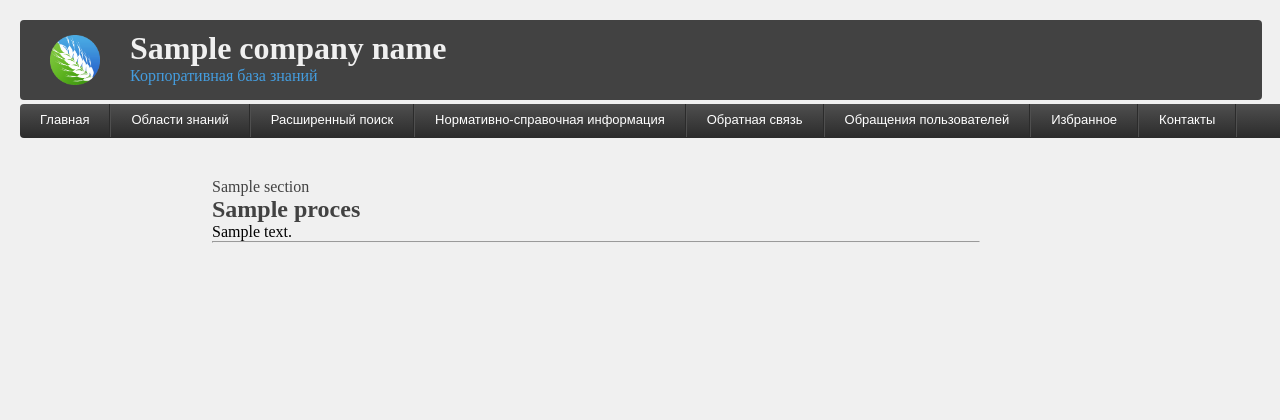
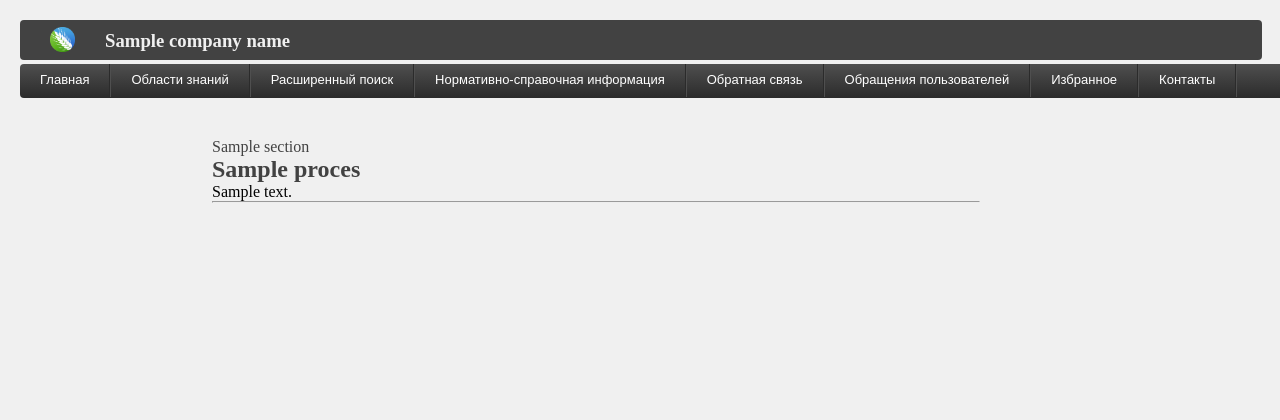
Before and after one commit to vsyaschenko/ThesisProject, a Django app: template knowledge_base/main_app/templates/main_app/index.html in a window 1280 px wide. Shown: the top 420 px of the page. Run offline with Django 3.2, Linux system fonts and the light colour scheme; the template is opened without the code that fills it: most values are stand-ins (such as "Sample title", 1, 10 or a date in 2020).

Commit message:
Base template changed

```diff
--- a/knowledge_base/main_app/static/main_app/styles.css
+++ b/knowledge_base/main_app/static/main_app/style.css
@@ -17,7 +17,7 @@ body {
 }
 
 div.header {
-	height: 80px;
+	height: 40px;
 	width: 97vw;
 	min-width: 1000px;
 	margin-bottom: 4px;
@@ -28,20 +28,20 @@ div.header {
 div.header .logo {
 	display: block;
 	float: left;
-	margin: 15px 30px;
+	margin: 7px 30px;
 	text-decoration: none;
 }
 
 div.header img {
-	height: 50px;
-	width: 50px;
+	height: 25px;
+	width: 25x;
 }
 
 div.header .logo_text {
 	padding-top: 10px;
 }
 
-.logo_text h1 {
+.logo_text h3 {
 	color: #f0f0f0;
 }
 
--- a/knowledge_base/main_app/templates/layout/basic.html
+++ b/knowledge_base/main_app/templates/layout/basic.html
@@ -3,7 +3,7 @@
 <!DOCTYPE html>
 <html>
 	<head>
-        <link rel="stylesheet" type="text/css" href="{% static 'main_app\styles.css' %}">
+        <link rel="stylesheet" type="text/css" href="{% static 'main_app\style.css' %}">
         <meta http-equiv="Content-Type" content="text/html; charset=utf-8">
         <title>
         {% block title %}Главная{% endblock %} - База знаний
@@ -13,8 +13,7 @@
 		<div class="header">
 			<a href="{% url 'index' %}" class="logo"><img src="{% static 'main_app\logo.png' %}"></a>
 			<div class="logo_text">
-				<h1>{{ company_name }}</h1>
-				<p>Корпоративная база знаний</p>
+				<h3>{{ company_name }}</h3>
 			</div>
 		</div>
 		<ul class="menu">
```
